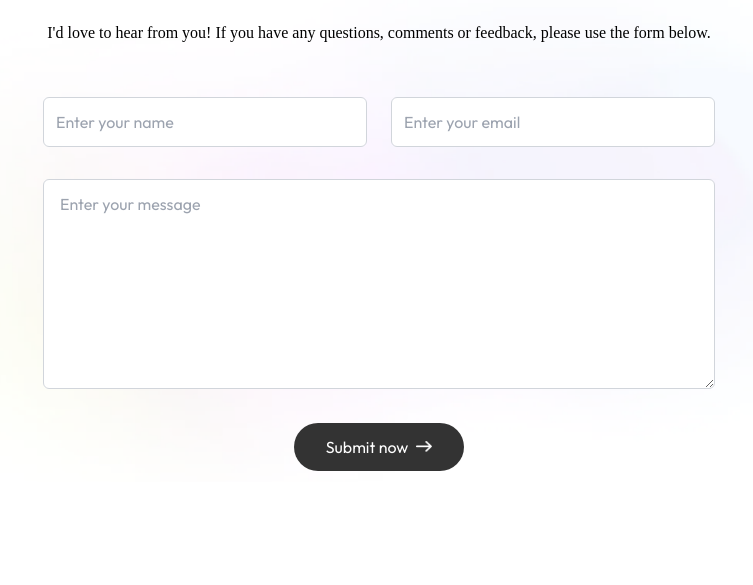
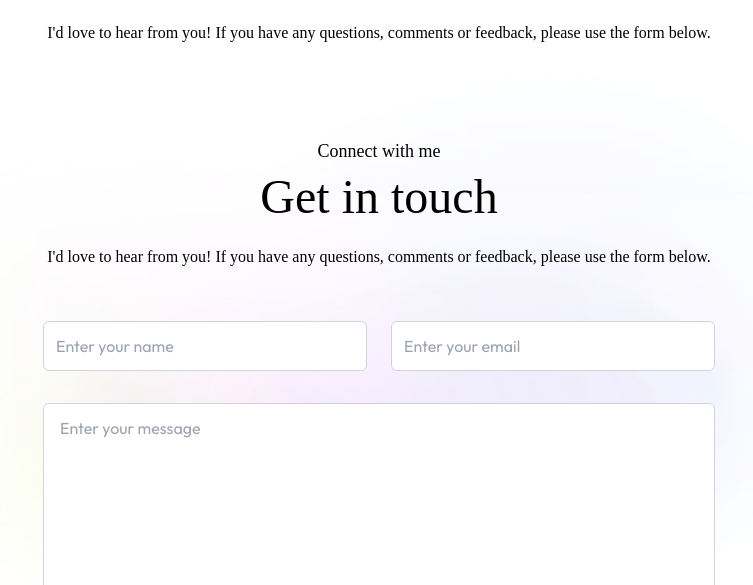
Before and after one commit to christinasahana123/personal_portfolio, a website: page index.html in a window 1280 px wide. Shown: the part 2552-3137 px from the top of the page, without its empty margins (261-1014 px from the left). Drawn offline with Linux system fonts and the light colour scheme; a web font is replaced by a local one.

Commit message:
Describe your changes here

```diff
--- a/index.html
+++ b/index.html
@@ -252,10 +252,25 @@
     </p>
 
     <!-- FORM -->
-    <form action="https://formspree.io/f/mzdddpre" method="POST" class="max-w-2xl mx-auto">
+     <!-- Contact Section -->
+<div id="contact"
+    class="w-full px-[12%] py-10 scroll-mt-20 bg-[url('./assets/footer-bg-color.png')] bg-no-repeat bg-[length:90%_auto] bg-center dark:bg-none">
+
+    <h4 class="text-center mb-2 text-lg font-Ovo">Connect with me</h4>
+    <h2 class="text-center text-5xl font-Ovo">Get in touch</h2>
+    <p class="text-center max-w-2xl mx-auto mt-5 mb-12 font-Ovo">
+        I'd love to hear from you! If you have any questions, comments or feedback, please use the form below.
+    </p>
+
+    <!-- FORM -->
+    <form action="https://api.web3forms.com/submit" method="POST" class="max-w-2xl mx-auto">
+
+
 
         <!-- Hidden Subject -->
-        <input type="hidden" name="_subject" value="New Portfolio Contact Message">
+         <input type="hidden" name="access_key" value="2161aaaf-203d-49a0-9db2-e978394dc5a5">
+
+
 
         <!-- Name & Email -->
         <div class="grid grid-cols-auto gap-6 mt-10 mb-8">
@@ -300,6 +315,7 @@
         </p>
 
     </form>
+</div>
 </div><script>
   const form = document.querySelector("form");
   const successMsg = document.getElementById("success-msg");
```
